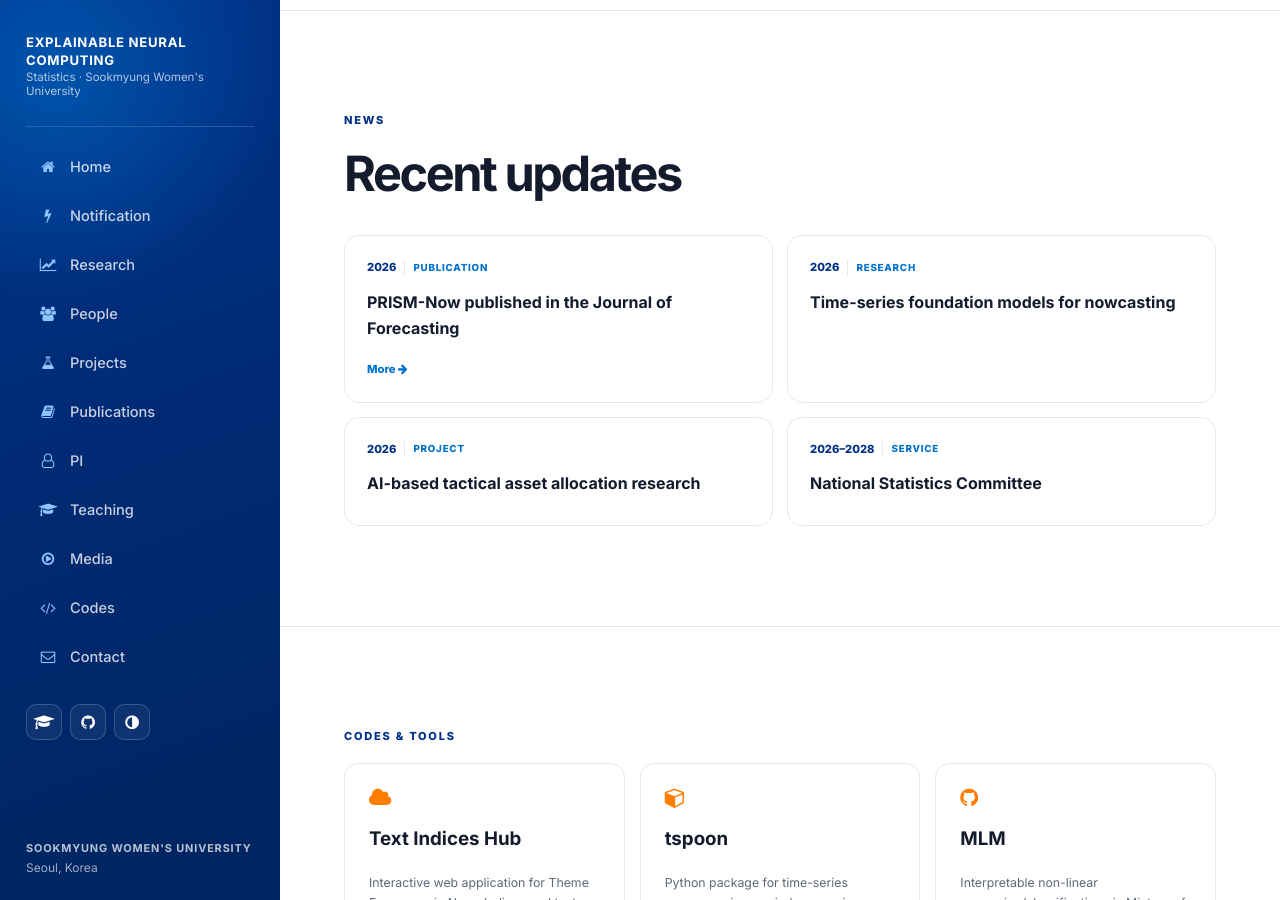
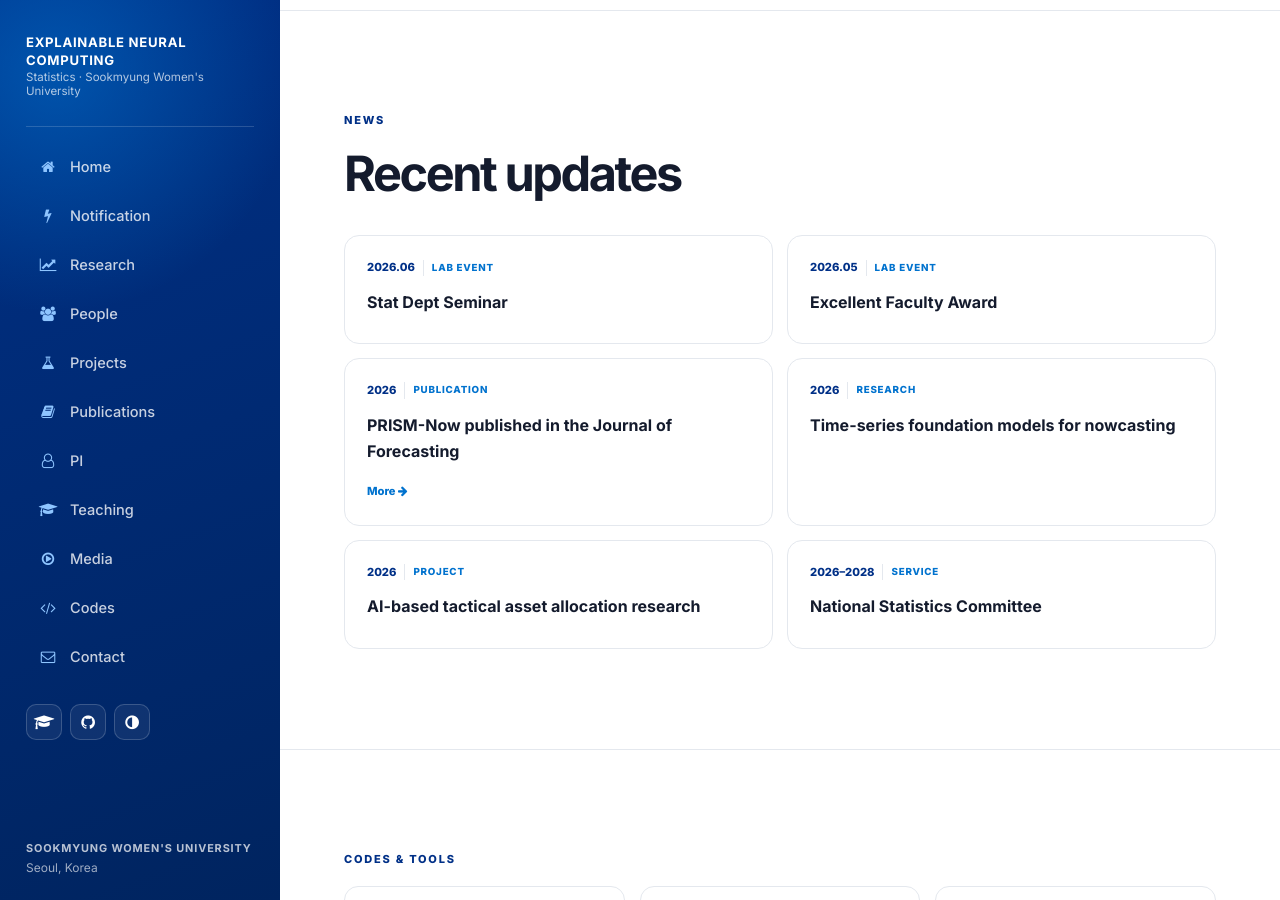
Before and after one commit to seo-beomseok/lab-homepage, a Jekyll site: the page built from index.html, in a window 1280 px wide and 900 px high, scrolled down 9350 px. Built offline with Jekyll 4.4.1, drawn with Linux system fonts in a browser that asks for light colours.

Commit message:
Add files via upload

```diff
--- a/_data/news.yml
+++ b/_data/news.yml
@@ -1,3 +1,19 @@
+- date: "2026.06"
+  tag: "Lab Event"
+  title: "Stat Dept Seminar"
+  text: "Seminar by Researchers from Google, Amazon"
+  images:
+    - "/assets/img/260602_1.jpg"
+    - "/assets/img/260602_2.jpg"
+    - "/assets/img/260602_3.jpg"
+
+- date: "2026.05"
+  tag: "Lab Event"
+  title: "Excellent Faculty Award"
+  text: "Regarding Technology Transfer"
+  images:
+    - "/assets/img/260520.jpg"
+
 - date: "2026"
   tag: "Publication"
   title: "PRISM-Now published in the Journal of Forecasting"
```
